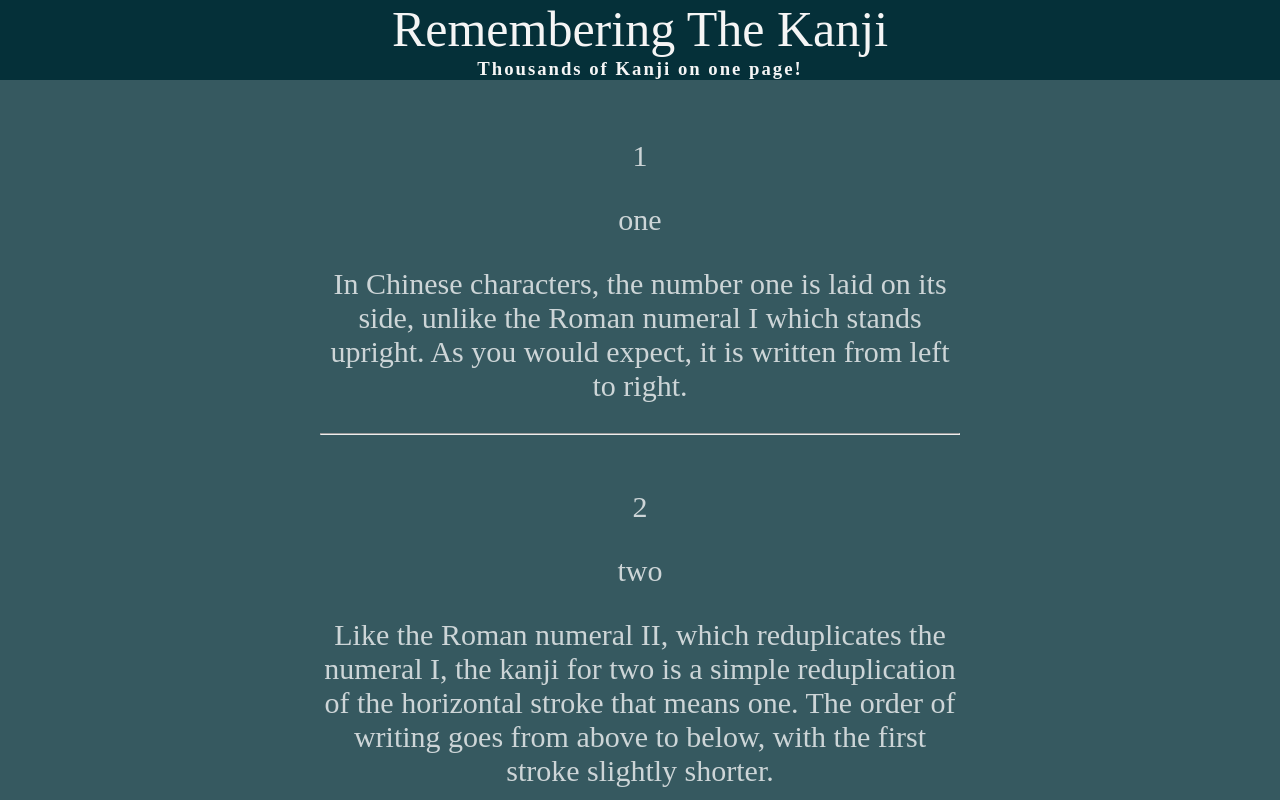
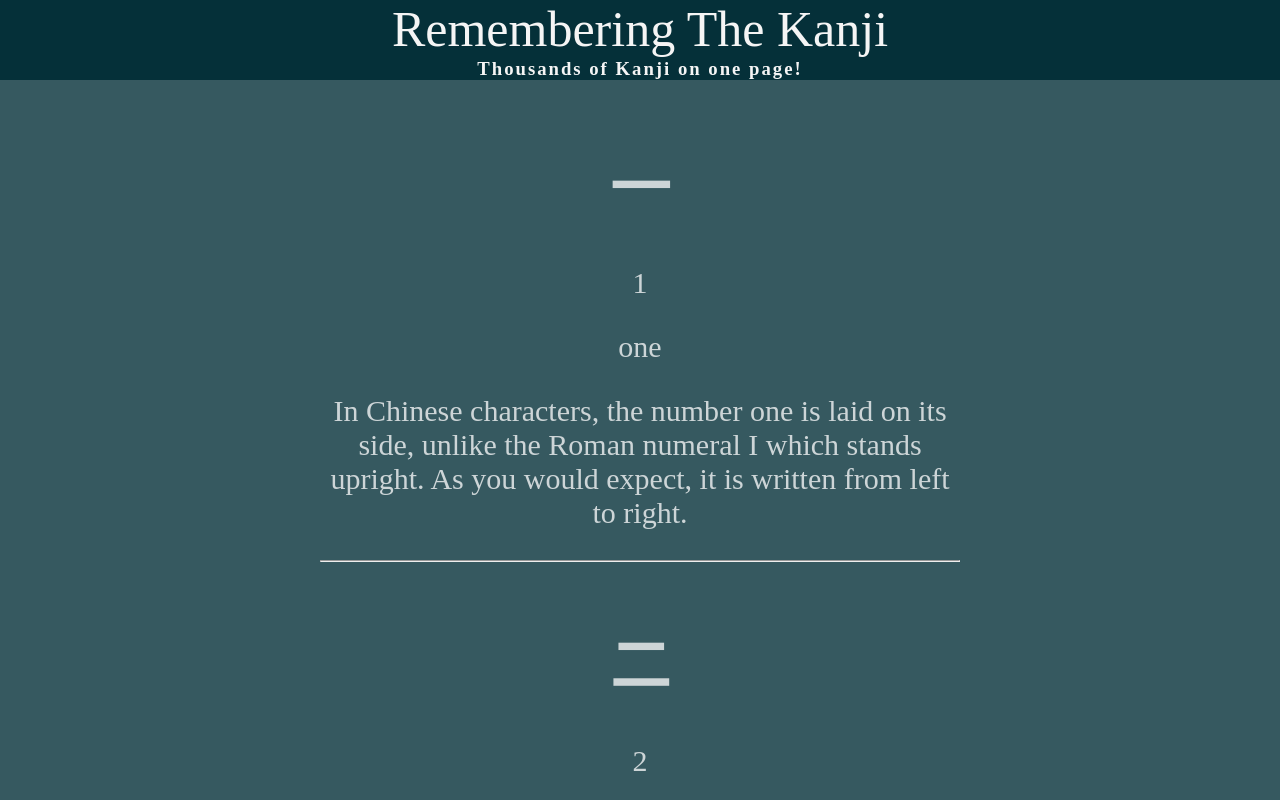
Before and after one commit to mrCamilo/Remembering-The-Kanji-Reference, a React (Create React App) app: page / in a window 1280 px wide. Shown: the top 800 px of the page. Built offline with nearby package versions, Linux system fonts and the light colour scheme.

Commit message:
rtk entries 1 through 5 completed

```diff
--- a/src/App.js
+++ b/src/App.js
@@ -5,7 +5,7 @@
 import kanjiData from "./kanjiData"
 
 function App() {
-    const kanjiComponents = kanjiData.map(rtk => <Kanji key ={rtk.id} number = {rtk.id} keyword ={rtk.keyword} heisig ={rtk.heisig} />)
+    const kanjiComponents = kanjiData.map(rtk => <Kanji key ={rtk.id} number = {rtk.id} kanji = {rtk.kanji} keyword ={rtk.keyword} heisig ={rtk.heisig} />)
 
     return (
         <div>
```
